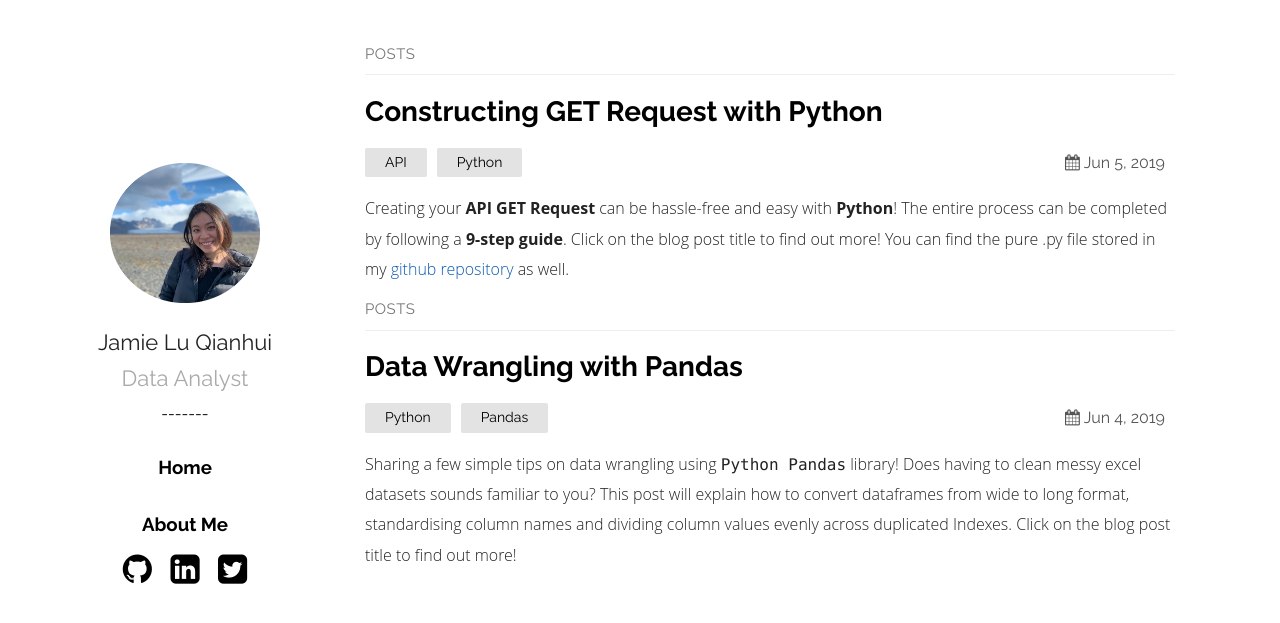
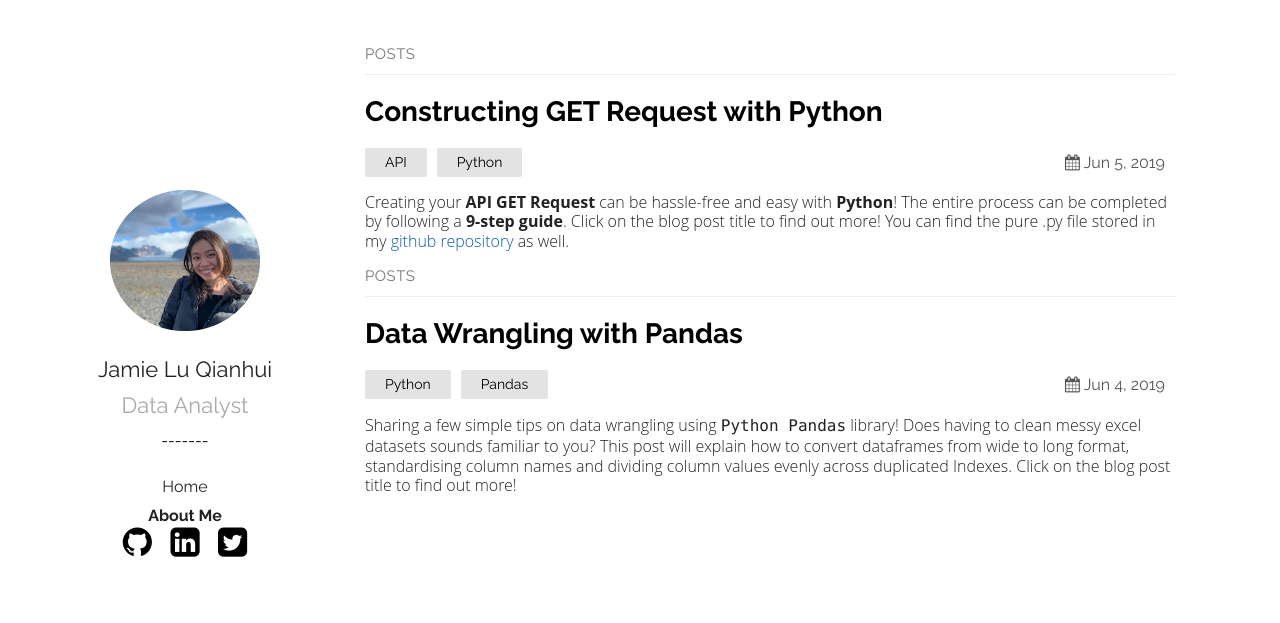
Before and after one commit to jamieqianhui/jamieqianhui.github.io, a Jekyll site: the page built from index.md, in a window 1280 px wide. Shown: the top 623 px of the page. Built offline with Jekyll 4.4.1, drawn with Linux system fonts in a browser that asks for light colours.

Commit message:
Update plain.scss

```diff
--- a/_sass/plain.scss
+++ b/_sass/plain.scss
@@ -88,6 +88,13 @@
 			color: #222222;
 			font-weight: normal;
 		}
+		h3 {
+			font-size: 16px;
+			margin-top: 10px;
+			margin-bottom: 0;
+			color: #222222;
+			font-weight: normal;
+		}
 		.tagline {
 			font-size: 22px;
 			margin-top: 17px;
@@ -162,7 +169,7 @@
 	font-family: 'Open Sans', sans-serif;
 	font-weight: 300;
 	color: #222;
-	line-height: 1.9em;
+	line-height: 1.2em;
 	a {
 		color: $linkColor;
 		text-decoration: none;
```
